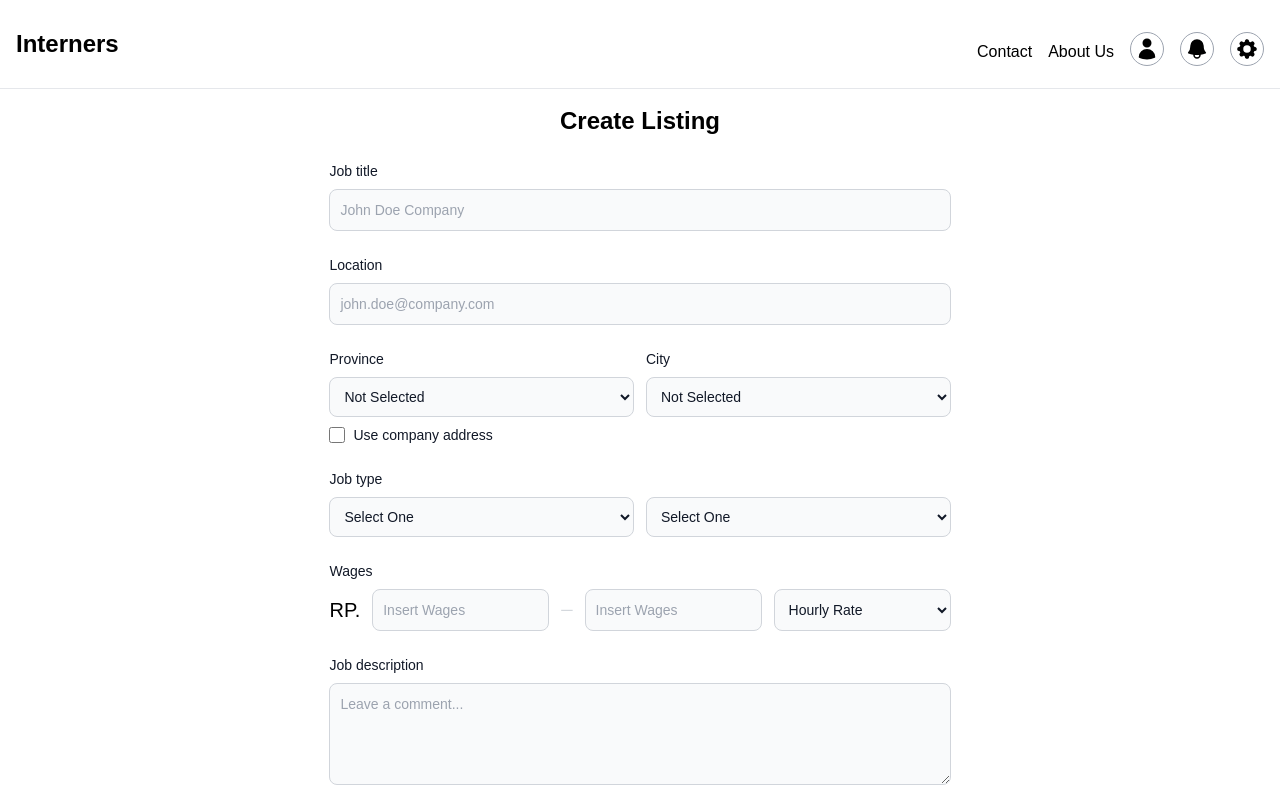
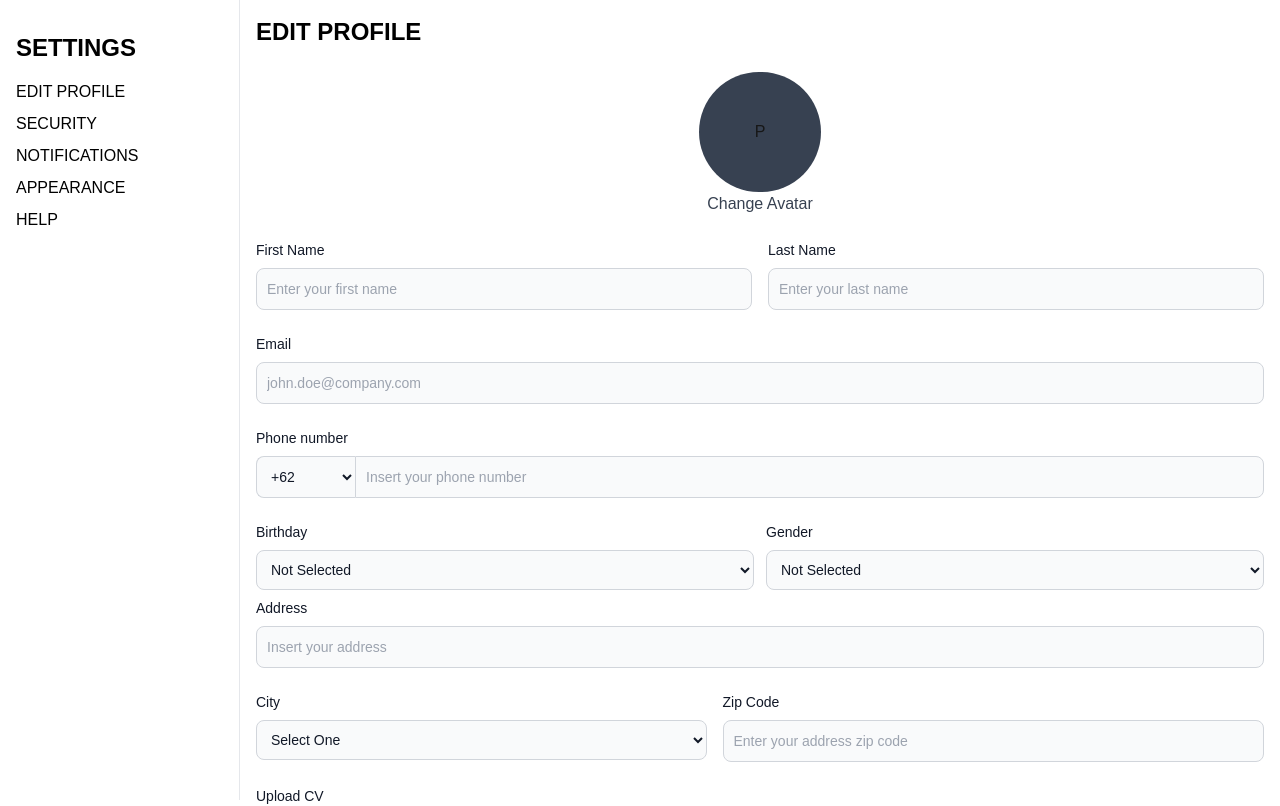
Before and after one commit to kukingkux/interners, a Next.js app: page / in a window 1280 px wide. Shown: the top 806 px of the page. Built offline with nearby package versions, Linux system fonts and the light colour scheme.

Commit message:
SETTINGS IN PAGE.JS

```diff
--- a/src/app/page.js
+++ b/src/app/page.js
@@ -3,162 +3,128 @@
 export default function Home() {
   return (
     <div className="min-w-screen min-h-screen bg-white flex flex-col">
-      <nav className="bg-white border-b border-gray-200 sticky top-0">
-        <div className="flex flex-wrap place-items-center justify-between p-4">
-          <a
-            href="https://flowbite.com/"
-            className="flex items-center space-x-3 rtl:space-x-reverse"
-          >
-            <span className="self-center text-2xl font-semibold whitespace-nowrap text-black">
-              Interners
-            </span>
-          </a>
+      <aside className="fixed min-w-60 top-0 left-0 z-40 h-screen pt-4 bg-white border-r border-gray-200 hidden sm:block">
+        <div className="m-4 space-y-4">
+          <p className="text-2xl font-semibold text-black">SETTINGS</p>
+          <ol className="space-y-2 text-black text-md font-medium">
+            <li className="hover:text-blue-700">
+              <a href="#">EDIT PROFILE</a>
+            </li>
+            <li className="hover:text-blue-700">
+              <a href="#">SECURITY</a>
+            </li>
+            <li className="hover:text-blue-700">
+              <a href="#">NOTIFICATIONS</a>
+            </li>
+            <li className="hover:text-blue-700">
+              <a href="#">APPEARANCE</a>
+            </li>
+            <li className="hover:text-blue-700">
+              <a href="#">HELP</a>
+            </li>
+          </ol>
+        </div>
+      </aside>
 
-          <button
-            data-collapse-toggle="navbar-default"
-            type="button"
-            className="inline-flex items-center p-2 w-10 h-10 justify-center text-sm text-gray-500 rounded-lg md:hidden hover:bg-gray-100 focus:outline-none focus:ring-2 focus:ring-gray-200"
-            aria-controls="navbar-default"
-            aria-expanded="false"
-            onClick={() => {
-              const menu = document.getElementById("navbar-default");
-              menu.classList.toggle("hidden");
-            }}
-          >
-            <span className="sr-only">Open main menu</span>
-            <svg
-              className="w-5 h-5"
-              aria-hidden="true"
-              xmlns="http://www.w3.org/2000/svg"
-              fill="none"
-              viewBox="0 0 17 14"
-            >
-              <path
-                stroke="currentColor"
-                strokeLinecap="round"
-                strokeLinejoin="round"
-                strokeWidth="2"
-                d="M1 1h15M1 7h15M1 13h15"
-              />
-            </svg>
-          </button>
+      <main className="pl-64 p-4">
+        <p className="text-black font-bold text-2xl mb-6 text-left">
+          EDIT PROFILE
+        </p>
 
-          <div className="hidden w-full md:block md:w-auto" id="navbar-default">
-            <ul className="font-medium flex flex-col p-4 md:p-0 mt-4 place-items-center md:flex-row md:space-x-4 rtl:space-x-reverse">
-              <li>
-                <a
-                  href="#"
-                  className="font-medium text-black hover:text-blue-900"
-                >
-                  Contact
-                </a>
-              </li>
-              <li>
-                <a
-                  href="#"
-                  className="font-medium text-black hover:text-blue-900"
-                >
-                  About Us
-                </a>
-              </li>
-              <li>
-                <button className="border border-gray-400 rounded-full text-black hover:text-blue-900 hover:border-blue-900">
-                  <svg
-                    xmlns="http://www.w3.org/2000/svg"
-                    viewBox="0 0 24 24"
-                    fill="currentColor"
-                    className="size-6 m-1"
-                  >
-                    <path
-                      fillRule="evenodd"
-                      d="M7.5 6a4.5 4.5 0 1 1 9 0 4.5 4.5 0 0 1-9 0ZM3.751 20.105a8.25 8.25 0 0 1 16.498 0 .75.75 0 0 1-.437.695A18.683 18.683 0 0 1 12 22.5c-2.786 0-5.433-.608-7.812-1.7a.75.75 0 0 1-.437-.695Z"
-                      clipRule="evenodd"
-                    />
-                  </svg>
-                </button>
-              </li>
-              <li>
-                <button className="border border-gray-400 rounded-full text-black hover:text-blue-900 hover:border-blue-900">
-                  <svg
-                    xmlns="http://www.w3.org/2000/svg"
-                    viewBox="0 0 24 24"
-                    fill="currentColor"
-                    className="size-6 m-1"
-                  >
-                    <path
-                      fillRule="evenodd"
-                      d="M5.25 9a6.75 6.75 0 0 1 13.5 0v.75c0 2.123.8 4.057 2.118 5.52a.75.75 0 0 1-.297 1.206c-1.544.57-3.16.99-4.831 1.243a3.75 3.75 0 1 1-7.48 0 24.585 24.585 0 0 1-4.831-1.244.75.75 0 0 1-.298-1.205A8.217 8.217 0 0 0 5.25 9.75V9Zm4.502 8.9a2.25 2.25 0 1 0 4.496 0 25.057 25.057 0 0 1-4.496 0Z"
-                      clipRule="evenodd"
-                    />
-                  </svg>
-                </button>
-              </li>
-              <li>
-                <button className="border border-gray-400 rounded-full text-black hover:text-blue-900 hover:border-blue-900">
-                  <svg
-                    xmlns="http://www.w3.org/2000/svg"
-                    viewBox="0 0 24 24"
-                    fill="currentColor"
-                    className="size-6 m-1"
-                  >
-                    <path
-                      fillRule="evenodd"
-                      d="M11.828 2.25c-.916 0-1.699.663-1.85 1.567l-.091.549a.798.798 0 0 1-.517.608 7.45 7.45 0 0 0-.478.198.798.798 0 0 1-.796-.064l-.453-.324a1.875 1.875 0 0 0-2.416.2l-.243.243a1.875 1.875 0 0 0-.2 2.416l.324.453a.798.798 0 0 1 .064.796 7.448 7.448 0 0 0-.198.478.798.798 0 0 1-.608.517l-.55.092a1.875 1.875 0 0 0-1.566 1.849v.344c0 .916.663 1.699 1.567 1.85l.549.091c.281.047.508.25.608.517.06.162.127.321.198.478a.798.798 0 0 1-.064.796l-.324.453a1.875 1.875 0 0 0 .2 2.416l.243.243c.648.648 1.67.733 2.416.2l.453-.324a.798.798 0 0 1 .796-.064c.157.071.316.137.478.198.267.1.47.327.517.608l.092.55c.15.903.932 1.566 1.849 1.566h.344c.916 0 1.699-.663 1.85-1.567l.091-.549a.798.798 0 0 1 .517-.608 7.52 7.52 0 0 0 .478-.198.798.798 0 0 1 .796.064l.453.324a1.875 1.875 0 0 0 2.416-.2l.243-.243c.648-.648.733-1.67.2-2.416l-.324-.453a.798.798 0 0 1-.064-.796c.071-.157.137-.316.198-.478.1-.267.327-.47.608-.517l.55-.091a1.875 1.875 0 0 0 1.566-1.85v-.344c0-.916-.663-1.699-1.567-1.85l-.549-.091a.798.798 0 0 1-.608-.517 7.507 7.507 0 0 0-.198-.478.798.798 0 0 1 .064-.796l.324-.453a1.875 1.875 0 0 0-.2-2.416l-.243-.243a1.875 1.875 0 0 0-2.416-.2l-.453.324a.798.798 0 0 1-.796.064 7.462 7.462 0 0 0-.478-.198.798.798 0 0 1-.517-.608l-.091-.55a1.875 1.875 0 0 0-1.85-1.566h-.344ZM12 15.75a3.75 3.75 0 1 0 0-7.5 3.75 3.75 0 0 0 0 7.5Z"
-                      clipRule="evenodd"
-                    />
-                  </svg>
-                </button>
-              </li>
-            </ul>
+        <form className="grow">
+          <div className="place-self-center place-items-center justify-center mb-6">
+            <div className="bg-gray-700 rounded-full px-14 py-12">P</div>
+            <label>
+              <input type="file" className="hidden" />
+              <a className="text-gray-700">Change Avatar</a>
+            </label>
           </div>
-        </div>
-      </nav>
 
-      <main className="justify-items-center p-4">
-        <p className="text-black font-bold text-2xl mb-6 text-left">
-          Create Listing
-        </p>
-        <form className="grow">
-          <div className="mb-6">
+          <div className="flex justify-between space-x-4 mb-6">
+            <div className="grow">
               <label
-              htmlFor="jobtitle"
+                htmlFor="firstname"
                 className="block mb-2 text-sm font-medium text-gray-900"
               >
-              Job title
+                First Name
               </label>
               <input
                 type="text"
-              id="jobtitle"
+                id="firstname"
                 className="bg-gray-50 border border-gray-300 text-gray-900 text-sm rounded-lg focus:ring-blue-500 focus:border-blue-500 block w-full p-2.5"
-              placeholder="John Doe Company"
+                placeholder="Enter your first name"
                 required
               />
             </div>
-          <div className="mb-6">
+            <div className="grow">
               <label
-              htmlFor="location"
+                htmlFor="lastname"
                 className="block mb-2 text-sm font-medium text-gray-900"
               >
-              Location
+                Last Name
               </label>
               <input
                 type="text"
-              id="location"
+                id="lastname"
+                className="bg-gray-50 border border-gray-300 text-gray-900 text-sm rounded-lg focus:ring-blue-500 focus:border-blue-500 block w-full p-2.5"
+                placeholder="Enter your last name"
+                required
+              />
+            </div>
+          </div>
+          <div className="mb-6">
+            <label
+              htmlFor="email"
+              className="block mb-2 text-sm font-medium text-gray-900"
+            >
+              Email
+            </label>
+            <input
+              type="text"
+              id="email"
               className="bg-gray-50 border border-gray-300 text-gray-900 text-sm rounded-lg focus:ring-blue-500 focus:border-blue-500 block w-full p-2.5"
               placeholder="john.doe@company.com"
               required
             />
           </div>
+
+          <div className="mb-6">
+            <label
+              htmlFor="phone"
+              className="block mb-2 text-sm font-medium text-gray-900"
+            >
+              Phone number
+            </label>
+            <div className="flex item-center">
+              <select
+                id="countries"
+                className="bg-gray-50 border-l border-t border-b border-gray-300 text-gray-900 text-sm rounded-l-lg focus:ring-blue-500 focus:border-blue-500 p-2.5"
+              >
+                <option>+62</option>
+                <option>Canada</option>
+                <option>France</option>
+                <option>Germany</option>
+              </select>
+              <input
+                type="text"
+                id="phone"
+                className="grow bg-gray-50 border border-gray-300 text-gray-900 text-sm rounded-r-lg focus:ring-blue-500 focus:border-blue-500 block w-full p-2.5"
+                placeholder="Insert your phone number"
+                required
+              />
+            </div>
+          </div>
+
           <div className="mb-2 flex  space-x-3">
             <div className="grow">
               <label
-                htmlFor="countries"
+                htmlFor="birthday"
                 className="block mb-2 text-sm font-medium text-gray-900"
               >
-                Province
+                Birthday
               </label>
               <select
-                id="countries"
+                id="birthday"
                 className="bg-gray-50 border border-gray-300 text-gray-900 text-sm rounded-lg focus:ring-blue-500 focus:border-blue-500 block w-full p-2.5"
               >
                 <option>Not Selected</option>
@@ -170,13 +136,13 @@ export default function Home() {
             </div>
             <div className="grow">
               <label
-                htmlFor="city"
+                htmlFor="gender"
                 className="block mb-2 text-sm font-medium text-gray-900"
               >
-                City
+                Gender
               </label>
               <select
-                id="city"
+                id="gender"
                 className="bg-gray-50 border border-gray-300 text-gray-900 text-sm rounded-lg focus:ring-blue-500 focus:border-blue-500 block w-full p-2.5"
               >
                 <option>Not Selected</option>
@@ -188,31 +154,33 @@ export default function Home() {
             </div>
           </div>
 
-          <div class="flex items-center mb-6">
+          <div className="mb-6">
+            <label
+              htmlFor="address"
+              className="block mb-2 text-sm font-medium text-gray-900"
+            >
+              Address
+            </label>
             <input
-              id="checked-checkbox"
-              type="checkbox"
-              value=""
-              class="w-4 h-4 text-blue-600 bg-gray-100 border-gray-300 rounded focus:ring-blue-500"
+              type="text"
+              id="address"
+              className="bg-gray-50 border border-gray-300 text-gray-900 text-sm rounded-lg focus:ring-blue-500 focus:border-blue-500 block w-full p-2.5"
+              placeholder="Insert your address"
+              required
             />
-            <label
-              for="checked-checkbox"
-              class="ms-2 text-sm font-medium text-gray-900"
-            >
-              Use company address
-            </label>
           </div>
 
-          <div className="mb-6">
+          <div className="flex justify-between space-x-4 mb-6">
+            <div className="grow">
               <label
-              htmlFor="jobtype"
+                htmlFor="city"
                 className="block mb-2 text-sm font-medium text-gray-900"
               >
-              Job type
+                City
               </label>
-            <div className="flex space-x-3">
+
               <select
-                id="jobtype"
+                id="city"
                 className="bg-gray-50 border border-gray-300 text-gray-900 text-sm rounded-lg focus:ring-blue-500 focus:border-blue-500 block w-full p-2.5"
               >
                 <option>Select One</option>
@@ -221,65 +189,63 @@ export default function Home() {
                 <option>Contract</option>
                 <option>Full-Time</option>
               </select>
-              <select
-                id="jobtype"
+            </div>
+            <div className="grow">
+              <label
+                htmlFor="zip"
+                className="block mb-2 text-sm font-medium text-gray-900"
+              >
+                Zip Code
+              </label>
+              <input
+                type="text"
+                id="zip"
                 className="bg-gray-50 border border-gray-300 text-gray-900 text-sm rounded-lg focus:ring-blue-500 focus:border-blue-500 block w-full p-2.5"
-              >
-                <option>Select One</option>
-                <option>Work from office / WFO</option>
-                <option>Work from home / WFH</option>
-                <option>Hybrid</option>
-              </select>
+                placeholder="Enter your address zip code"
+                required
+              />
             </div>
           </div>
 
           <div className="mb-6">
             <label
-              htmlFor="wages"
+              htmlFor="dropzone-file"
               className="block mb-2 text-sm font-medium text-gray-900"
             >
-              Wages
+              Upload CV
             </label>
-            <div className="flex space-x-3">
-              <p className="text-xl text-black place-self-center">RP.</p>
-              <input
-                type="text"
-                id="wages"
-                className="bg-gray-50 border border-gray-300 text-gray-900 text-sm rounded-lg focus:ring-blue-500 focus:border-blue-500 block w-full p-2.5"
-                placeholder="Insert Wages"
-                required
+            <div className="flex items-center justify-center w-full">
+              <label
+                htmlFor="dropzone-file"
+                className="flex flex-col items-center justify-center w-full h-64 border-2 border-gray-300 border-dashed rounded-lg cursor-pointer bg-gray-50"
+              >
+                <div className="flex flex-col items-center justify-center pt-5 pb-6">
+                  <svg
+                    className="w-8 h-8 mb-4 text-gray-500 dark:text-gray-400"
+                    aria-hidden="true"
+                    xmlns="http://www.w3.org/2000/svg"
+                    fill="none"
+                    viewBox="0 0 20 16"
+                  >
+                    <path
+                      stroke="currentColor"
+                      strokeLinecap="round"
+                      strokeLinejoin="round"
+                      strokeWidth="2"
+                      d="M13 13h3a3 3 0 0 0 0-6h-.025A5.56 5.56 0 0 0 16 6.5 5.5 5.5 0 0 0 5.207 5.021C5.137 5.017 5.071 5 5 5a4 4 0 0 0 0 8h2.167M10 15V6m0 0L8 8m2-2 2 2"
                     />
-              <p className="text-gray-300 place-self-center">─</p>
-              <input
-                type="text"
-                id="wages"
-                className="bg-gray-50 border border-gray-300 text-gray-900 text-sm rounded-lg focus:ring-blue-500 focus:border-blue-500 block w-full p-2.5"
-                placeholder="Insert Wages"
-                required
-              />
-              <select
-                id="wages"
-                className="bg-gray-50 border border-gray-300 text-gray-900 text-sm rounded-lg focus:ring-blue-500 focus:border-blue-500 block w-full p-2.5"
-              >
-                <option>Hourly Rate</option>
-                <option>Monthly Rate</option>
-              </select>
+                  </svg>
+                  <p className="mb-2 text-sm text-gray-500 dark:text-gray-400">
+                    <span className="font-semibold">Click to upload</span> or
+                    drag and drop
+                  </p>
+                  <p className="text-xs text-gray-500 dark:text-gray-400">
+                    SVG, PNG, JPG or GIF (MAX. 800x400px)
+                  </p>
                 </div>
+                <input id="dropzone-file" type="file" className="hidden" />
+              </label>
             </div>
-
-          <div className="mb-6">
-            <label
-              htmlFor="company-details"
-              className="block mb-2 text-sm font-medium text-gray-900"
-            >
-              Job description
-            </label>
-            <textarea
-              id="company-details"
-              rows="4"
-              className="block p-2.5 w-full text-sm text-gray-900 bg-gray-50 rounded-lg border border-gray-300 focus:ring-blue-500 focus:border-blue-500"
-              placeholder="Leave a comment..."
-            ></textarea>
           </div>
 
           <div className="grid justify-items-end">
@@ -287,7 +253,7 @@ export default function Home() {
               type="submit"
               className="text-white bg-blue-700 hover:bg-blue-800 focus:ring-4 focus:outline-none focus:ring-blue-300 font-medium rounded-lg text-sm w-full sm:w-auto px-5 py-2.5 text-center"
             >
-              Create
+              Save Changes
             </button>
           </div>
         </form>
```
Lines whose indentation alone changed are shown as unchanged.
